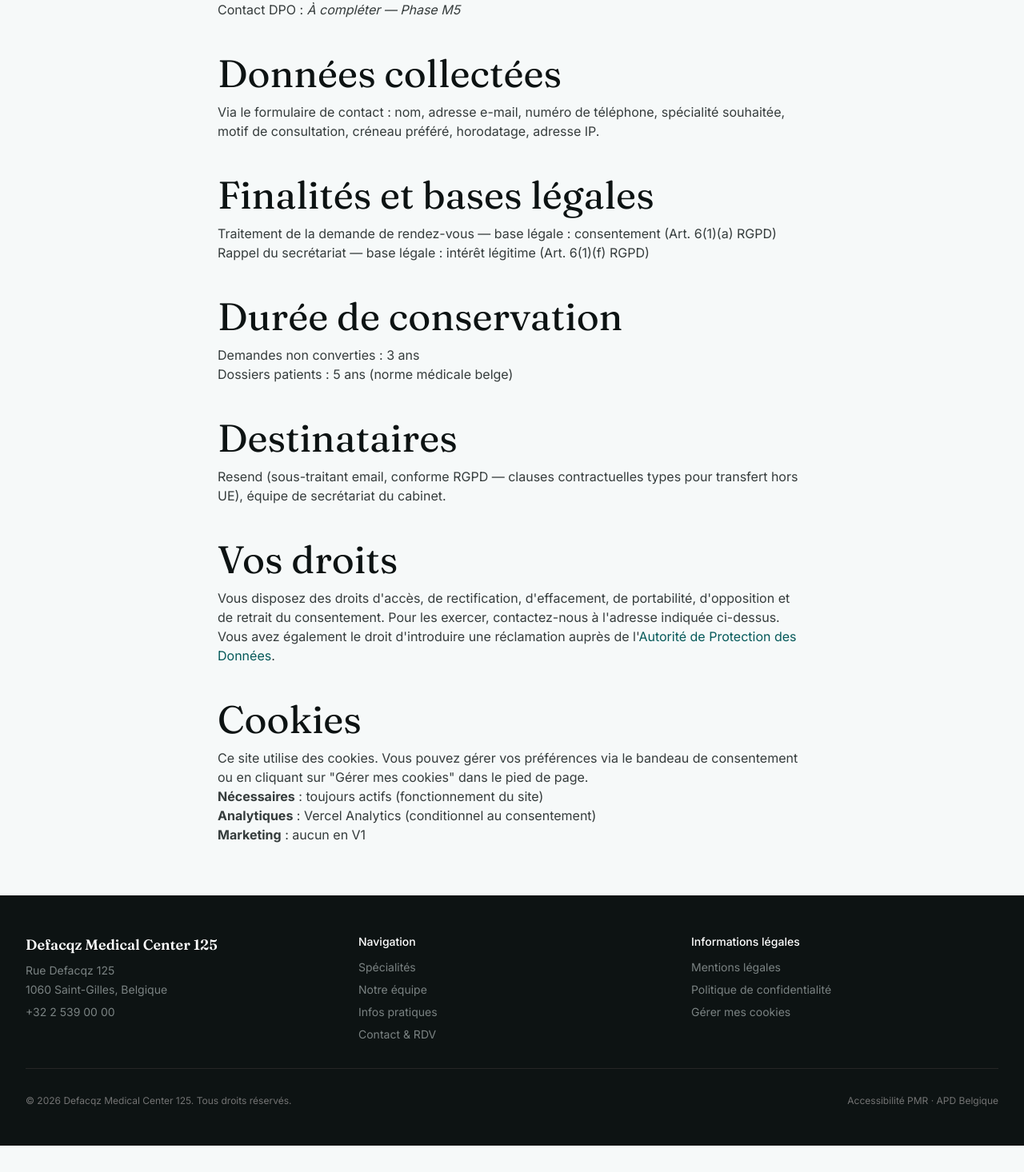
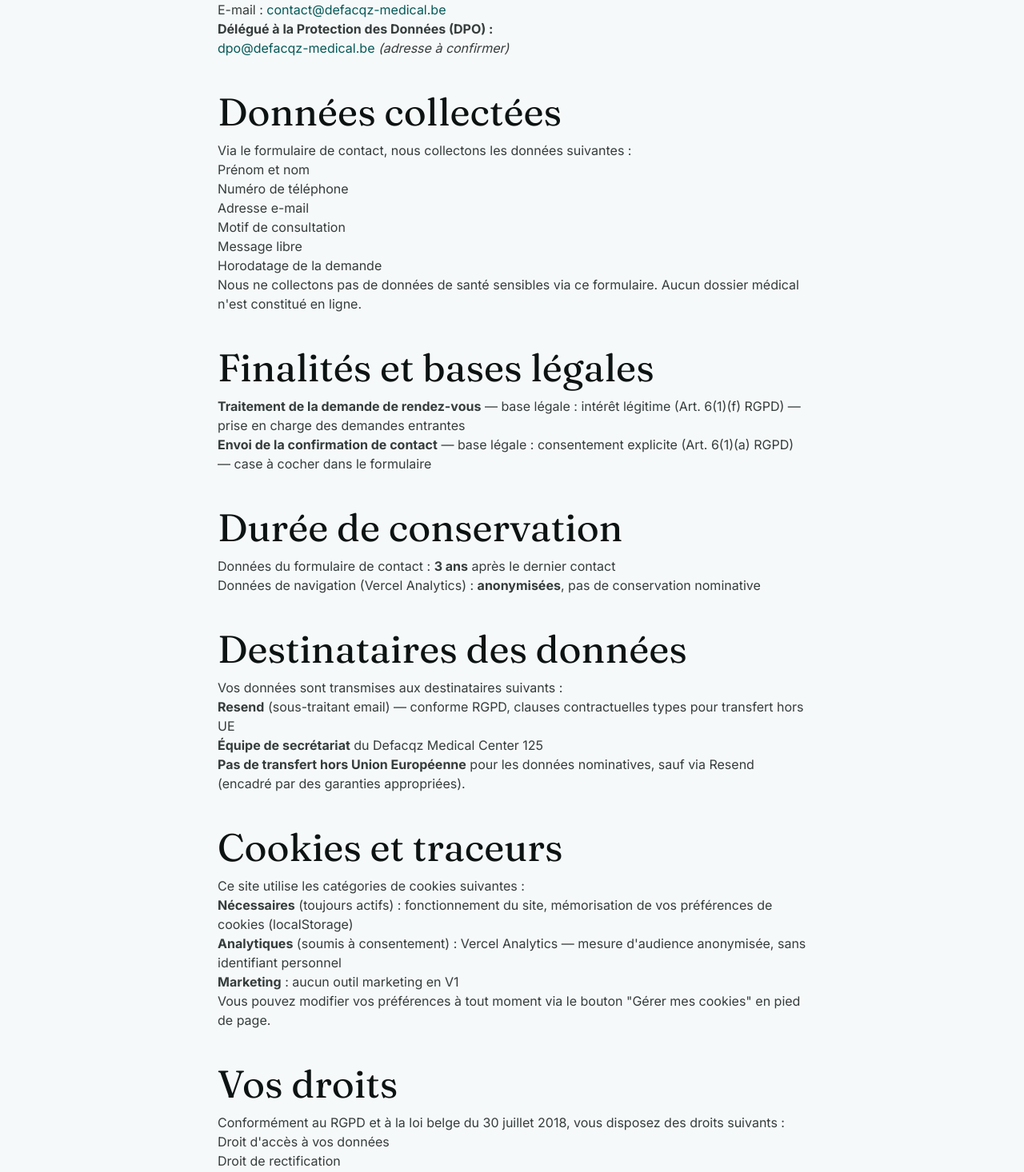
Before and after one commit to Fugushiva/defacqz-medical, a Next.js app: page /politique-confidentialite in a window 1280 px wide. Shown: the part 524-1990 px from the top of the page at 80% size. Before the commit the page ends 1957 px from the top, so only its background shows below. Built offline with nearby package versions, Linux system fonts and the light colour scheme.

Commit message:
feat(M6): enhance legal pages — mentions-légales + politique-confidentialité RGPD BE

```diff
--- a/app/mentions-legales/page.tsx
+++ b/app/mentions-legales/page.tsx
@@ -18,7 +18,12 @@ export default function MentionsLegalesPage() {
     <section className="mx-auto max-w-3xl px-4 py-16">
       <h1 className="text-brand-primary mb-8">Mentions légales</h1>
 
+      <p className="text-neutral-500 text-sm mb-8">
+        Dernière mise à jour : mai 2026
+      </p>
+
       <div className="prose prose-neutral max-w-none space-y-8 text-neutral-700">
+        {/* Éditeur */}
         <section>
           <h2 className="text-neutral-900">Éditeur du site</h2>
           <p>
@@ -28,22 +33,41 @@ export default function MentionsLegalesPage() {
             <br />
             1060 Saint-Gilles, Belgique
             <br />
-            Numéro BCE : <em>À compléter — Phase M5</em>
+            Numéro d&apos;entreprise BCE :{" "}
+            <em>0XXX.XXX.XXX (à compléter)</em>
             <br />
-            Numéro TVA : <em>À compléter — Phase M5</em>
-            <br />
-            Responsable de publication : <em>À compléter — Phase M5</em>
+            E-mail de contact :{" "}
+            <a
+              href="mailto:contact@defacqz-medical.be"
+              className="text-brand-primary hover:underline"
+            >
+              contact@defacqz-medical.be
+            </a>
           </p>
         </section>
 
+        {/* Responsable médical */}
+        <section>
+          <h2 className="text-neutral-900">Responsable médical</h2>
+          <p>
+            <strong>Dr Nordeyn Oulad Ben Taib</strong>, Neurologue
+            <br />
+            Numéro INAMI :{" "}
+            <em>1-XXXXX-XX-XXX (à compléter)</em>
+            <br />
+            Membre de l&apos;Ordre des médecins — Conseil provincial du Brabant
+          </p>
+        </section>
+
+        {/* Hébergeur */}
         <section>
           <h2 className="text-neutral-900">Hébergeur</h2>
           <p>
-            Vercel Inc.
+            <strong>Vercel Inc.</strong>
             <br />
-            340 S Lemon Ave #4133
+            340 Pine Street, Suite 1701
             <br />
-            Walnut, CA 91789, USA
+            San Francisco, CA 94104, États-Unis
             <br />
             <a
               href="https://vercel.com"
@@ -57,6 +81,29 @@ export default function MentionsLegalesPage() {
           <p>URL de production : https://defacqz-medical.vercel.app/</p>
         </section>
 
+        {/* Disclaimer médical */}
+        <section>
+          <h2 className="text-neutral-900">Avertissement médical</h2>
+          <p className="border-l-4 border-amber-400 pl-4 bg-amber-50 py-3 rounded-r-md text-sm">
+            Les informations présentes sur ce site sont à titre informatif
+            uniquement et ne se substituent pas à une consultation médicale.
+            Pour tout problème de santé, consultez un professionnel de santé
+            qualifié.
+          </p>
+        </section>
+
+        {/* Propriété intellectuelle */}
+        <section>
+          <h2 className="text-neutral-900">Propriété intellectuelle</h2>
+          <p>
+            L&apos;ensemble du contenu de ce site (textes, images, graphismes)
+            est la propriété exclusive du Defacqz Medical Center 125. Toute
+            reproduction, même partielle, est interdite sans autorisation
+            préalable écrite.
+          </p>
+        </section>
+
+        {/* Autorité de contrôle */}
         <section>
           <h2 className="text-neutral-900">Autorité de contrôle</h2>
           <p>
@@ -73,13 +120,13 @@ export default function MentionsLegalesPage() {
           </p>
         </section>
 
+        {/* Droit applicable */}
         <section>
-          <h2 className="text-neutral-900">Propriété intellectuelle</h2>
+          <h2 className="text-neutral-900">Droit applicable</h2>
           <p>
-            L&apos;ensemble du contenu de ce site (textes, images, graphismes)
-            est la propriété exclusive du Defacqz Medical Center 125. Toute
-            reproduction, même partielle, est interdite sans autorisation
-            préalable.
+            Le présent site est soumis au droit belge. Tout litige relatif à
+            son utilisation sera soumis à la compétence exclusive des tribunaux
+            de l&apos;arrondissement judiciaire de Bruxelles.
           </p>
         </section>
       </div>
--- a/app/politique-confidentialite/page.tsx
+++ b/app/politique-confidentialite/page.tsx
@@ -24,99 +24,179 @@ export default function PolitiqueConfidentialitePage() {
       </p>
 
       <div className="prose prose-neutral max-w-none space-y-8 text-neutral-700">
+        {/* Responsable du traitement */}
         <section>
           <h2 className="text-neutral-900">Responsable du traitement</h2>
           <p>
-            Defacqz Medical Center 125
+            <strong>Defacqz Medical Center 125</strong>
             <br />
             Rue Defacqz 125, 1060 Saint-Gilles, Belgique
             <br />
-            Contact DPO : <em>À compléter — Phase M5</em>
+            E-mail :{" "}
+            <a
+              href="mailto:contact@defacqz-medical.be"
+              className="text-brand-primary hover:underline"
+            >
+              contact@defacqz-medical.be
+            </a>
+          </p>
+          <p>
+            <strong>Délégué à la Protection des Données (DPO) :</strong>
+            <br />
+            <a
+              href="mailto:dpo@defacqz-medical.be"
+              className="text-brand-primary hover:underline"
+            >
+              dpo@defacqz-medical.be
+            </a>{" "}
+            <em>(adresse à confirmer)</em>
           </p>
         </section>
 
+        {/* Données collectées */}
         <section>
           <h2 className="text-neutral-900">Données collectées</h2>
           <p>
-            Via le formulaire de contact : nom, adresse e-mail, numéro de
-            téléphone, spécialité souhaitée, motif de consultation, créneau
-            préféré, horodatage, adresse IP.
+            Via le formulaire de contact, nous collectons les données suivantes :
+          </p>
+          <ul>
+            <li>Prénom et nom</li>
+            <li>Numéro de téléphone</li>
+            <li>Adresse e-mail</li>
+            <li>Motif de consultation</li>
+            <li>Message libre</li>
+            <li>Horodatage de la demande</li>
+          </ul>
+          <p>
+            Nous ne collectons pas de données de santé sensibles via ce
+            formulaire. Aucun dossier médical n&apos;est constitué en ligne.
           </p>
         </section>
 
+        {/* Finalités et bases légales */}
         <section>
           <h2 className="text-neutral-900">Finalités et bases légales</h2>
           <ul>
             <li>
-              Traitement de la demande de rendez-vous — base légale :
-              consentement (Art. 6(1)(a) RGPD)
+              <strong>Traitement de la demande de rendez-vous</strong> — base
+              légale : intérêt légitime (Art. 6(1)(f) RGPD) — prise en charge
+              des demandes entrantes
             </li>
             <li>
-              Rappel du secrétariat — base légale : intérêt légitime (Art.
-              6(1)(f) RGPD)
+              <strong>Envoi de la confirmation de contact</strong> — base
+              légale : consentement explicite (Art. 6(1)(a) RGPD) — case à
+              cocher dans le formulaire
             </li>
           </ul>
         </section>
 
+        {/* Durée de conservation */}
         <section>
           <h2 className="text-neutral-900">Durée de conservation</h2>
           <ul>
-            <li>Demandes non converties : 3 ans</li>
-            <li>Dossiers patients : 5 ans (norme médicale belge)</li>
+            <li>
+              Données du formulaire de contact : <strong>3 ans</strong> après
+              le dernier contact
+            </li>
+            <li>
+              Données de navigation (Vercel Analytics) :{" "}
+              <strong>anonymisées</strong>, pas de conservation nominative
+            </li>
           </ul>
         </section>
 
+        {/* Destinataires */}
         <section>
-          <h2 className="text-neutral-900">Destinataires</h2>
+          <h2 className="text-neutral-900">Destinataires des données</h2>
           <p>
-            Resend (sous-traitant email, conforme RGPD — clauses contractuelles
-            types pour transfert hors UE), équipe de secrétariat du cabinet.
+            Vos données sont transmises aux destinataires suivants :
+          </p>
+          <ul>
+            <li>
+              <strong>Resend</strong> (sous-traitant email) — conforme RGPD,
+              clauses contractuelles types pour transfert hors UE
+            </li>
+            <li>
+              <strong>Équipe de secrétariat</strong> du Defacqz Medical Center
+              125
+            </li>
+          </ul>
+          <p>
+            <strong>Pas de transfert hors Union Européenne</strong> pour les
+            données nominatives, sauf via Resend (encadré par des garanties
+            appropriées).
           </p>
         </section>
 
+        {/* Cookies */}
+        <section>
+          <h2 className="text-neutral-900">Cookies et traceurs</h2>
+          <p>
+            Ce site utilise les catégories de cookies suivantes :
+          </p>
+          <ul>
+            <li>
+              <strong>Nécessaires</strong> (toujours actifs) : fonctionnement
+              du site, mémorisation de vos préférences de cookies
+              (localStorage)
+            </li>
+            <li>
+              <strong>Analytiques</strong> (soumis à consentement) : Vercel
+              Analytics — mesure d&apos;audience anonymisée, sans identifiant
+              personnel
+            </li>
+            <li>
+              <strong>Marketing</strong> : aucun outil marketing en V1
+            </li>
+          </ul>
+          <p>
+            Vous pouvez modifier vos préférences à tout moment via le bouton
+            &quot;Gérer mes cookies&quot; en pied de page.
+          </p>
+        </section>
+
+        {/* Vos droits */}
         <section>
           <h2 className="text-neutral-900">Vos droits</h2>
           <p>
-            Vous disposez des droits d&apos;accès, de rectification,
-            d&apos;effacement, de portabilité, d&apos;opposition et de retrait
-            du consentement. Pour les exercer, contactez-nous à l&apos;adresse
-            indiquée ci-dessus.
+            Conformément au RGPD et à la loi belge du 30 juillet 2018, vous
+            disposez des droits suivants :
           </p>
+          <ul>
+            <li>Droit d&apos;accès à vos données</li>
+            <li>Droit de rectification</li>
+            <li>Droit à l&apos;effacement (&quot;droit à l&apos;oubli&quot;)</li>
+            <li>Droit à la portabilité</li>
+            <li>Droit d&apos;opposition</li>
+            <li>Droit de retrait du consentement</li>
+          </ul>
           <p>
-            Vous avez également le droit d&apos;introduire une réclamation
-            auprès de l&apos;
+            Pour exercer ces droits, contactez-nous à :{" "}
+            <a
+              href="mailto:contact@defacqz-medical.be"
+              className="text-brand-primary hover:underline"
+            >
+              contact@defacqz-medical.be
+            </a>
+          </p>
+        </section>
+
+        {/* Autorité de contrôle */}
+        <section>
+          <h2 className="text-neutral-900">Autorité de contrôle</h2>
+          <p>
+            Vous avez le droit d&apos;introduire une réclamation auprès de
+            l&apos;
             <a
               href="https://www.autoriteprotectiondonnees.be"
               target="_blank"
               rel="noopener noreferrer"
               className="text-brand-primary hover:underline"
             >
-              Autorité de Protection des Données
+              Autorité de Protection des Données (APD) belge
             </a>
             .
           </p>
-        </section>
-
-        <section>
-          <h2 className="text-neutral-900">Cookies</h2>
-          <p>
-            Ce site utilise des cookies. Vous pouvez gérer vos préférences via
-            le bandeau de consentement ou en cliquant sur &quot;Gérer mes
-            cookies&quot; dans le pied de page.
-          </p>
-          <ul>
-            <li>
-              <strong>Nécessaires</strong> : toujours actifs (fonctionnement du
-              site)
-            </li>
-            <li>
-              <strong>Analytiques</strong> : Vercel Analytics (conditionnel au
-              consentement)
-            </li>
-            <li>
-              <strong>Marketing</strong> : aucun en V1
-            </li>
-          </ul>
         </section>
       </div>
     </section>
```
